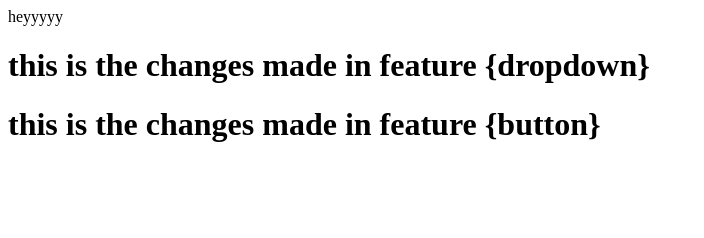
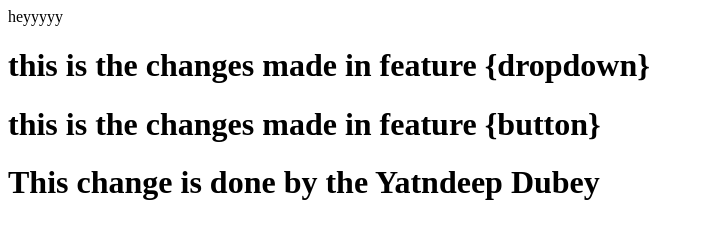
Before and after one commit to pratikashok/local_repo, a plain HTML site: page index.html in a window 1280 px wide. Shown: the whole page, without its empty margins (0-704 px from the left). Drawn offline with Linux system fonts and the light colour scheme.

Commit message:
Update index.html

```diff
--- a/index.html
+++ b/index.html
@@ -1,3 +1,4 @@
 <p>heyyyyy</p>
 <h1>this is the changes made in feature {dropdown}</h1>
 <h1>this is the changes made in feature {button}</h1>
+<h1>This change  is done by the Yatndeep Dubey</h1>
```
